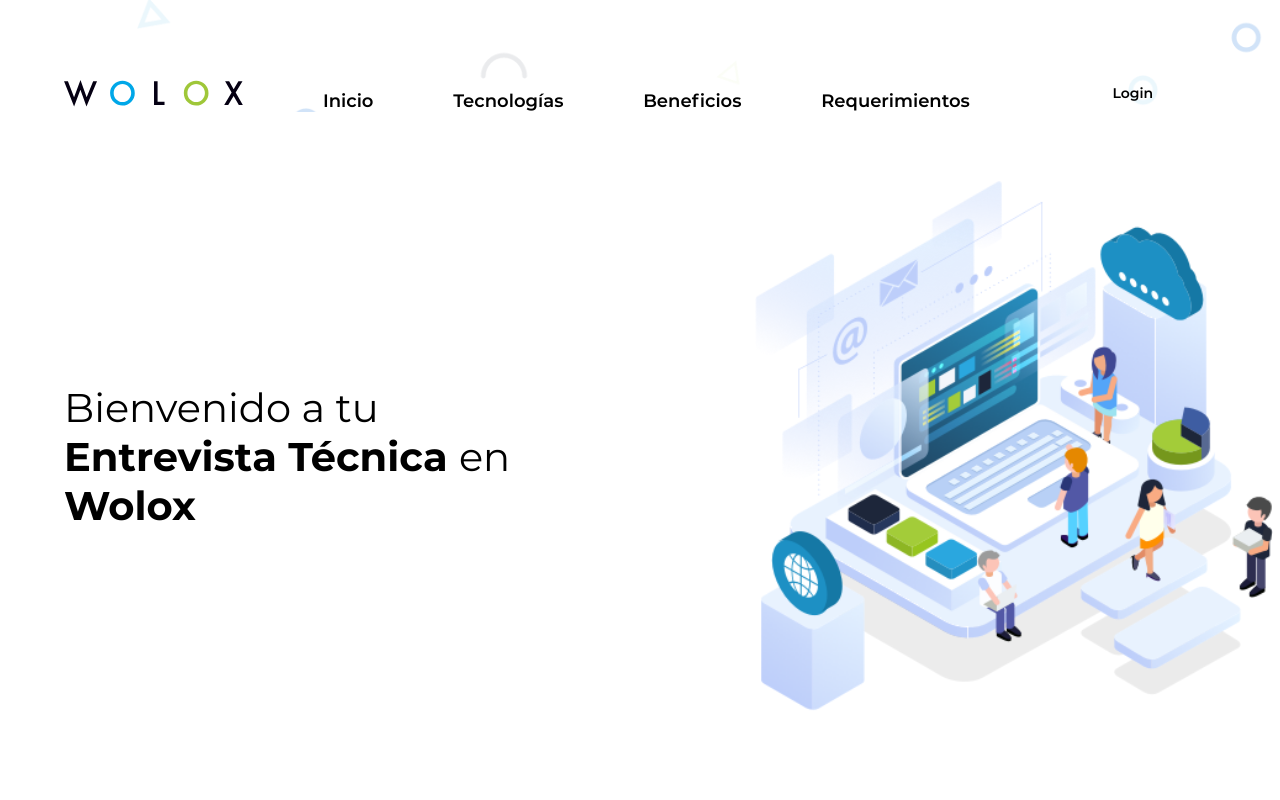
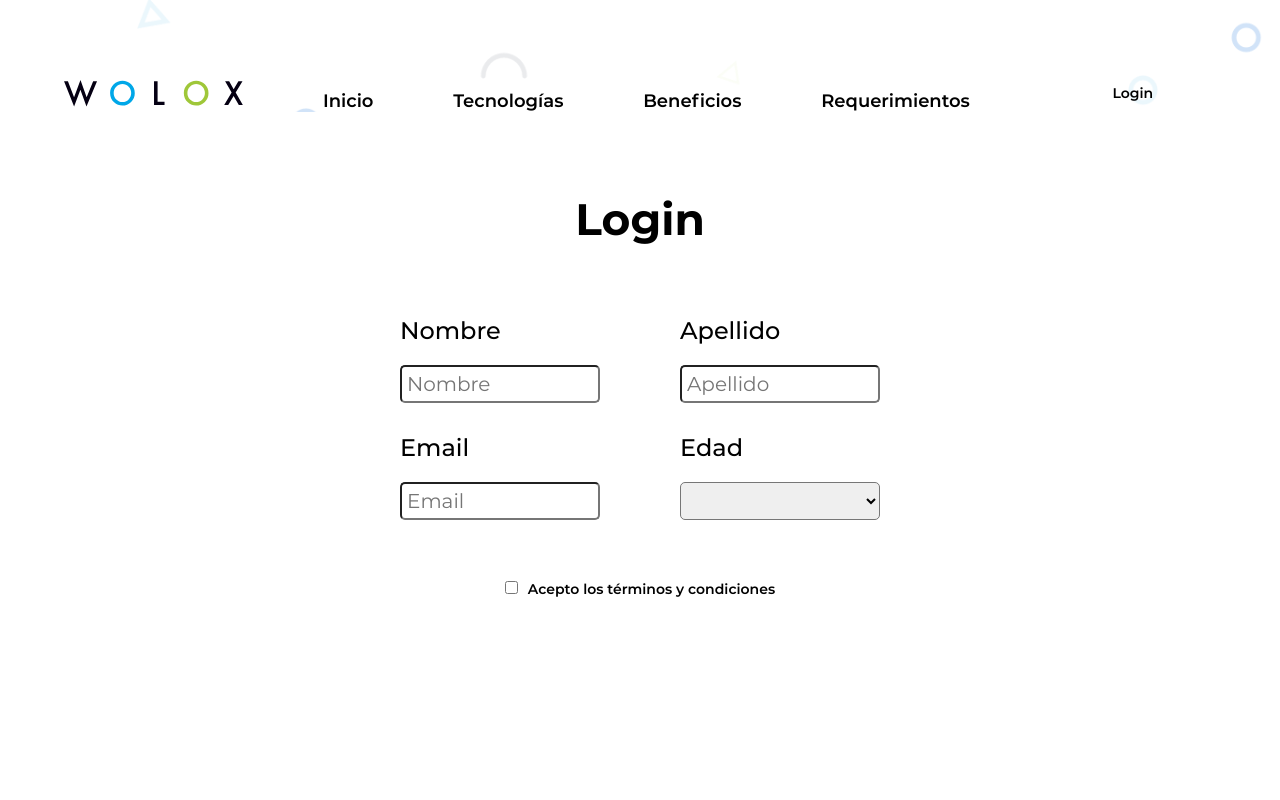
Before and after one commit to cart274/interview-react-development, a React (Create React App) app: page /login in a window 1280 px wide. Shown: the top 800 px of the page. Built offline with nearby package versions, Linux system fonts and the light colour scheme.

Commit message:
Maquetación de login

```diff
--- a/package.json
+++ b/package.json
@@ -5,6 +5,7 @@
   "dependencies": {
     "react": "^16.7.0",
     "react-dom": "^16.7.0",
+    "react-router-dom": "^5.0.1",
     "react-scripts": "2.1.3"
   },
   "scripts": {
--- a/src/components/Button/Button.module.css
+++ b/src/components/Button/Button.module.css
@@ -18,7 +18,11 @@
 .button.primary, .button.primary:active, .button.primary:focus{
     background-color: cerulean;
 }
-.button.secondary, .button.secondary:active, .button.secondary:focus{
+.button.secondary, .button.secondary:active, .button.secondary:focus,
+.button.tertiary, .button.tertiary:active, .button.tertiary:focus{
     background-color: transparent;
     border: 2px solid cerulean;
 }
+.button.tertiary{
+    color: cerulean;
+}
--- a/src/components/Header/Header.js
+++ b/src/components/Header/Header.js
@@ -1,4 +1,5 @@
 import React, { Component } from "react";
+import { Link } from "react-router-dom"
 import styles from "./Header.module.css";
 import logo from "../../assets/images/images/logo_full_color.svg"
 
@@ -11,9 +12,9 @@
         <nav>
           <ul>
             <li>
-              <a href="#">
+              <Link to="/">
                 <img src={logo} />
-              </a>
+              </Link>
             </li>
             <li>
               <a href="#welcome">Inicio</a>
@@ -28,7 +29,7 @@
               <a href="#requirements">Requerimientos</a>
             </li>
             <li>
-              <a href="#">Login</a>
+              <Link to="/login">Login</Link>
             </li>
           </ul>
         </nav>
--- /dev/null
+++ b/src/containers/App/App.js
@@ -0,0 +1,19 @@
+import React, { Component } from 'react';
+import { BrowserRouter as Router, Route } from "react-router-dom"
+import Home from '../Home/Home.js'
+import Login from '../Login/Login.js'
+import Header from '../../components/Header/Header.js'
+
+class App extends Component {
+  render() {
+    return (
+      <Router>
+        <Header></Header>
+        <Route path="/" exact component={Home} />
+        <Route path="/login/" component={Login} />
+      </Router>
+    );
+  }
+}
+
+export default App;
--- a/src/containers/Home/Home.js
+++ b/src/containers/Home/Home.js
@@ -1,7 +1,6 @@
 import React, { Component } from 'react';
 import './Home.module.css';
 import '../../assets/styles/main.css'
-import Header from '../../components/Header/Header.js'
 import Technologies from '../../components/Technologies/Technologies'
 import Benefits from '../../components/Benefits/Benefits';
 import Requirements from '../../components/Requirements/Requirements';
@@ -11,14 +10,13 @@
 class Home extends Component {
   render() {
     return (
-      <section>
-        <Header></Header>
+      <>
         <Welcome></Welcome>
         <Technologies></Technologies>
         <Benefits></Benefits>
         <Requirements></Requirements>
         <Footer></Footer>
-      </section>
+      </>
     );
   }
 }
--- /dev/null
+++ b/src/containers/Login/Login.js
@@ -0,0 +1,38 @@
+import React, { Component } from 'react';
+import Button from '../../components/Button/Button';
+import style from './Login.module.css'
+
+
+class Login extends Component {
+  render() {
+    return (
+      <section className={style.login}>
+        <h1>Login</h1>
+        <form>
+          <div className={style.leftLogin}>
+            <label>Nombre</label>
+            <input type="text" placeholder="Nombre"/>
+            <label>Email</label>
+            <input type="mail" placeholder="Email"/>
+          </div>
+          <div className={style.rightLogin}>
+            <label>Apellido</label>
+            <input type="text"  placeholder="Apellido"/>
+            <label>Edad</label>
+            <select></select>
+          </div>
+          <div className={style.termsLogin}>
+            <input type="checkbox"></input>
+            <span>Acepto los términos y condiciones</span>
+          </div>
+          <div className={style.btnGroup}>
+            <Button text="Cancelar" btnType="tertiary"></Button>
+            <Button text="Entrar" btnType="primary"></Button>
+          </div>
+        </form>
+      </section>
+    );
+  }
+}
+
+export default Login;
--- /dev/null
+++ b/src/containers/Login/Login.module.css
@@ -0,0 +1,83 @@
+@value colors: "../../assets/styles/variables.css";
+@value black, cerulean, atlantis from colors;
+
+.login{
+    padding: 80px 5%
+}
+.login h1{
+    text-align: center;
+    font-size: 44px;
+    font-weight: 700;
+    margin-bottom: 40px;
+    color: atlantis;
+}
+.login form{
+    display: flex;
+    flex-wrap: wrap;
+}
+.leftLogin{
+    width: 50%;
+    padding-right: 40px;
+    box-sizing: border-box;
+    display: flex;
+    flex-direction: column;
+    align-items: flex-end;
+}
+.leftLogin label{
+    display: block;
+    padding: 30px 0 20px;
+    font-size: 24px;
+    width: 200px;
+    text-align: left;
+    font-weight: 500
+
+}
+.leftLogin input, .rightLogin input{
+    width: 200px;
+    font-size: 20px;
+    border-radius: 5px;
+    border: 1px solid cerulean;
+    padding: 5px;
+    box-sizing: border-box;
+}
+.rightLogin{
+    width: 50%;
+    padding-left: 40px;
+    box-sizing: border-box;
+}
+.rightLogin label{
+    display: block;
+    padding: 30px 0 20px;
+    font-size: 24px;
+    font-weight: 500
+}
+.rightLogin select{
+    width: 200px;
+    font-size: 20px;
+    border-radius: 5px;
+    border: 1px solid cerulean;
+    padding: 5px;
+    box-sizing: border-box;
+}
+.termsLogin{
+    padding: 60px 0;
+    width: 100%;
+    text-align: center;
+    font-size: 14px;
+}
+.termsLogin span{
+    color: cerulean;
+    font-weight: 600;
+}
+.termsLogin input[type='checkbox']{
+    border: 1px solid cerulean;
+    margin-right: 10px;
+}
+.btnGroup{
+    display: flex;
+    justify-content: space-around;
+    width: 100%;
+}
+.btnGroup .button.secondary{
+    color: cerulean;
+}
--- a/src/index.js
+++ b/src/index.js
@@ -1,9 +1,9 @@
 import React from 'react';
 import ReactDOM from 'react-dom';
-import Home from './containers/Home/Home';
+import App from './containers/App/App';
 import * as serviceWorker from './serviceWorker';
 
-ReactDOM.render(<Home />, document.getElementById('root'));
+ReactDOM.render(<App />, document.getElementById('root'));
 
 // If you want your app to work offline and load faster, you can change
 // unregister() to register() below. Note this comes with some pitfalls.
```
Also changed, not shown: 1 other file (tests, documents, lock files or other folders).
